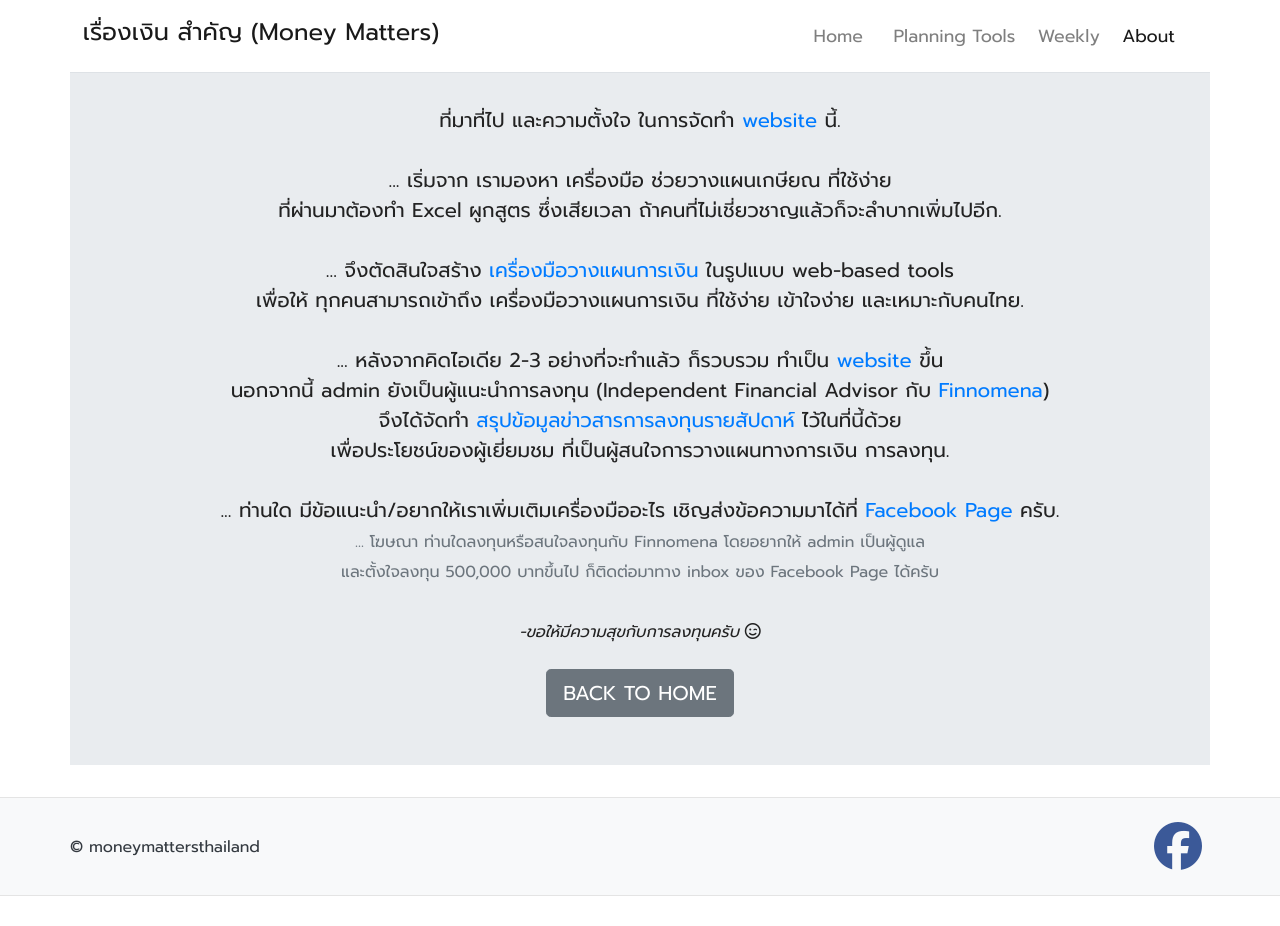
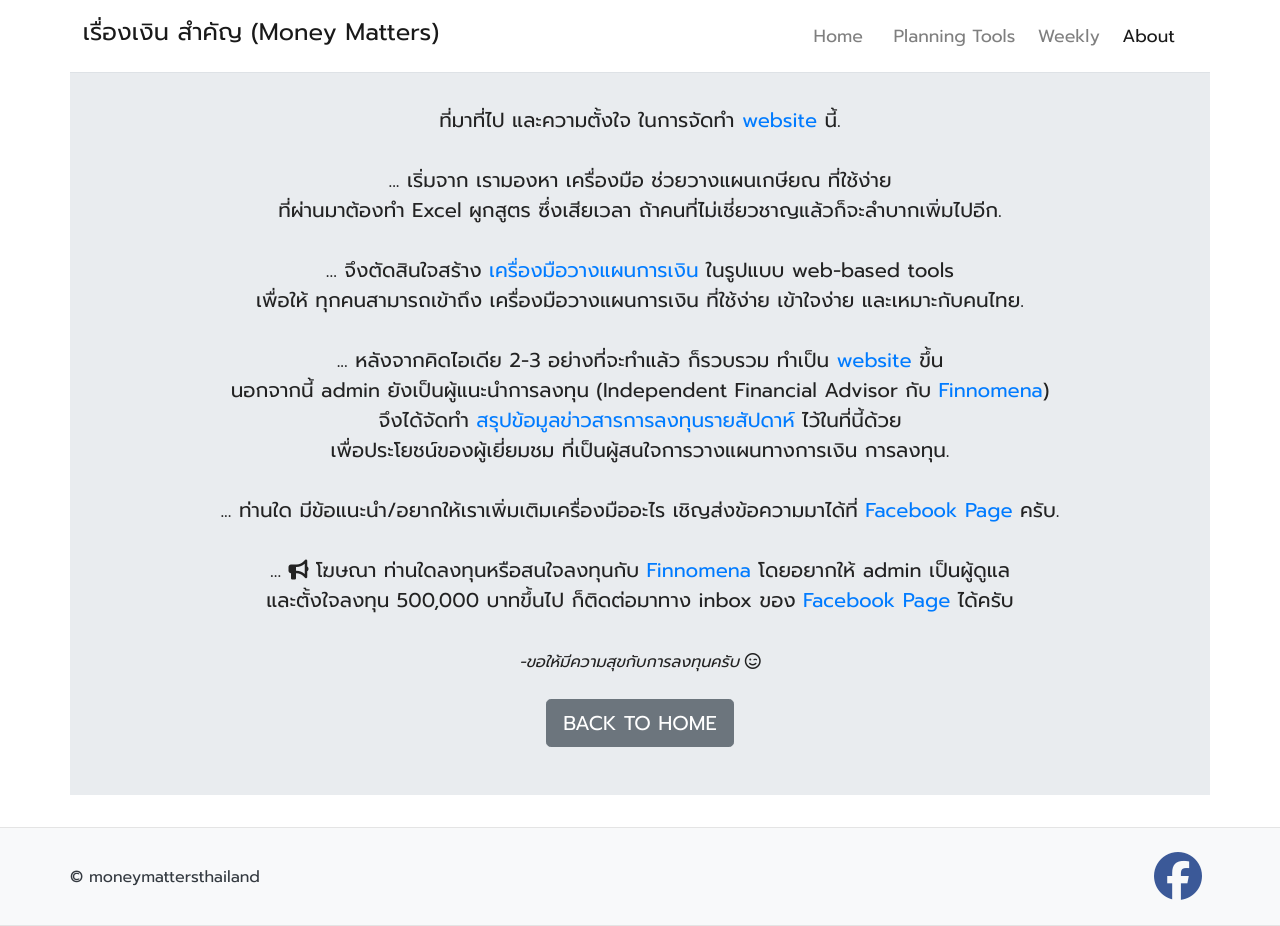
Before and after one commit to moneysart/moneysart.github.io, a Jekyll site: the page built from about/index.html, in a window 1280 px wide. Built offline with Jekyll 4.4.1, drawn with Linux system fonts in a browser that asks for light colours; nearby versions of some CDN libraries; before the commit the page ends 900 px from its top, so only the background shows below that.

Commit message:
update message

```diff
--- a/about/index.html
+++ b/about/index.html
@@ -33,8 +33,9 @@ canonical_url: /about/
                 <br>
                 ... ท่านใด มีข้อแนะนำ/อยากให้เราเพิ่มเติมเครื่องมืออะไร เชิญส่งข้อความมาได้ที่ <a href="https://www.facebook.com/moneymattersthailand">Facebook Page</a> ครับ.
                 <br>
-                <small class="text-muted">... โฆษณา ท่านใดลงทุนหรือสนใจลงทุนกับ Finnomena โดยอยากให้ admin เป็นผู้ดูแล <br>
-                    และตั้งใจลงทุน 500,000 บาทขึ้นไป ก็ติดต่อมาทาง inbox ของ Facebook Page ได้ครับ</small>
+                <br>
+                ... <i class="fas fa-bullhorn"></i> โฆษณา ท่านใดลงทุนหรือสนใจลงทุนกับ <a href="https://www.finnomena.com/)">Finnomena</a> โดยอยากให้ admin เป็นผู้ดูแล <br>
+                    และตั้งใจลงทุน 500,000 บาทขึ้นไป ก็ติดต่อมาทาง inbox ของ <a href="https://www.facebook.com/moneymattersthailand">Facebook Page</a> ได้ครับ
                 <br>
                 <br>
                 <small class="font-italic">-ขอให้มีความสุขกับการลงทุนครับ <i class="far fa-smile-wink"></i></small>
```
